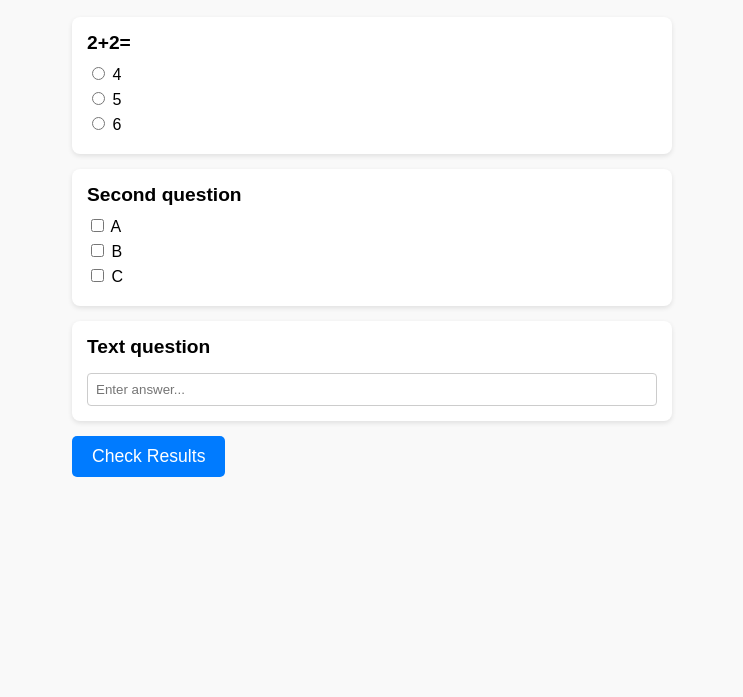
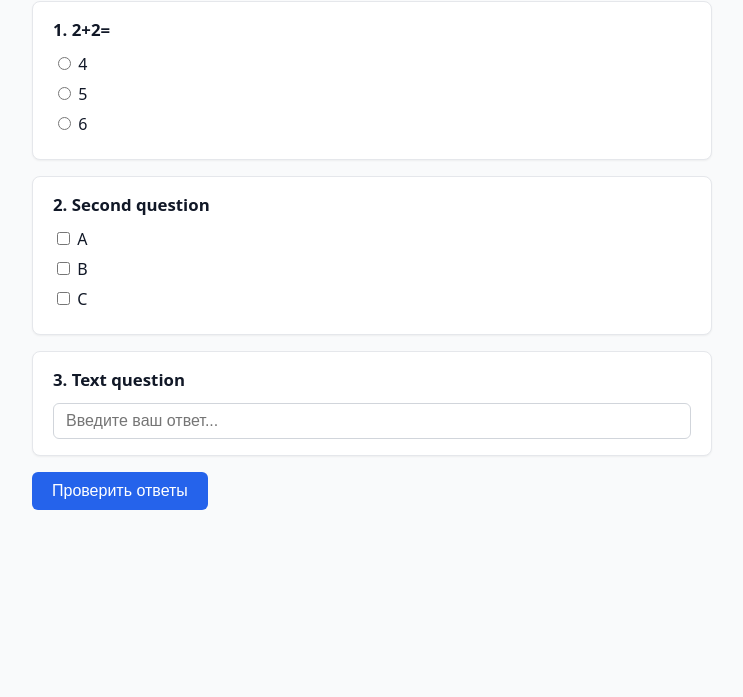
Before and after one commit to GeorgiaMan-coder/Nikolas-Jakson, a plain HTML site: page index.html.html in a window 1280 px wide. Shown: the part 103-800 px from the top of the page, without its empty margins (268-1011 px from the left). Drawn offline with Linux system fonts and the light colour scheme.

Commit message:
Update index.html.html

```diff
--- a/index.html.html
+++ b/index.html.html
@@ -1,196 +1,292 @@
 <!DOCTYPE html>
-<html lang="en">
+<html lang="ru">
 <head>
-    <!-- Кодировка страницы, чтобы русские буквы и спецсимволы отображались правильно -->
     <meta charset="UTF-8">
-    <!-- Заголовок вкладки браузера. В реальном проекте Java подставит сюда значение из директивы Title -->
-    <title>My title</title>
-
+    <title>Генератор тестов</title>
     <style>
-        /* --- БЛОК СТИЛЕЙ (CSS) --- */
-        /* Общие настройки для всей страницы */
-        body {
-            font-family: sans-serif; /* Шрифт без засечек */
-            max-width: 600px; /* Максимальная ширина страницы */
-            margin: 20px auto; /* Отступы сверху/снизу и выравнивание по центру */
-            padding: 20px;
-            background-color: #f9f9f9; /* Светло-серый фон */
+        /* Базовая тема (Style default) */
+        body.default {
+            font-family: system-ui, -apple-system, sans-serif;
+            max-width: 680px;
+            margin: 40px auto;
+            padding: 0 20px;
+            background-color: #f9fafb;
+            color: #111827;
         }
 
-        /* Стиль для блока каждого вопроса (белая карточка с тенью) */
-        .question-block {
-            background: white;
-            padding: 15px;
-            margin-bottom: 15px; /* Отступ между вопросами */
-            border-radius: 8px; /* Скругление углов */
-            box-shadow: 0 2px 5px rgba(0,0,0,0.1); /* Легкая тень */
+            body.default .question-card {
+                background: #ffffff;
+                border: 1px solid #e5e7eb;
+                border-radius: 8px;
+                padding: 16px 20px;
+                margin-bottom: 16px;
+                box-shadow: 0 1px 2px rgba(0, 0, 0, 0.05);
             }
 
-        /* Стиль для текста самого вопроса */
-        .question-text {
-            font-weight: bold; /* Жирный шрифт */
-            font-size: 1.2em; /* Чуть больше обычного текста */
-            margin-bottom: 10px;
+            body.default .question-title {
+                font-weight: 600;
+                margin-bottom: 12px;
+                font-size: 1.05rem;
             }
 
-        /* Стиль для вариантов ответов (чтобы они шли друг под другом) */
-        label {
+            body.default label {
                 display: block;
-            margin: 5px 0;
-            cursor: pointer; /* Курсор в виде руки при наведении */
+                margin: 8px 0;
+                cursor: pointer;
             }
 
-        /* Стиль для поля текстового ввода */
-        input[type="text"] {
+            body.default input[type="text"] {
                 width: 100%;
-            padding: 8px;
-            margin-top: 5px;
-            border: 1px solid #ccc; /* Серая рамка */
-            border-radius: 4px;
-            box-sizing: border-box; /* Чтобы padding не увеличивал ширину */
+                box-sizing: border-box;
+                padding: 8px 12px;
+                border: 1px solid #d1d5db;
+                border-radius: 6px;
+                font-size: 1rem;
             }
 
-        /* Стиль для кнопки проверки */
-        button {
-            background-color: #007bff; /* Синий цвет */
-            color: white; /* Белый текст */
+            body.default button {
+                background-color: #2563eb;
+                color: white;
+                border: none;
                 padding: 10px 20px;
-            border: none; /* Убираем рамку */
-            border-radius: 5px;
+                font-size: 1rem;
+                border-radius: 6px;
                 cursor: pointer;
-            font-size: 1.1em;
             }
 
-            /* Эффект при наведении на кнопку */
-            button:hover {
-                background-color: #0056b3; /* Темно-синий цвет */
+                body.default button:hover {
+                    background-color: #1d4ed8;
                 }
 
-        /* Общие стили для блока с результатом */
-        .result {
-            margin-top: 20px;
-            padding: 15px;
-            border-radius: 5px;
-            font-weight: bold;
-            text-align: center;
+        /* Темная тема (если указать Style dark) */
+        body.dark {
+            font-family: system-ui, sans-serif;
+            max-width: 680px;
+            margin: 40px auto;
+            padding: 0 20px;
+            background-color: #111827;
+            color: #f3f4f6;
         }
 
-        /* Стиль, если пользователь ответил на всё правильно (зеленый) */
-        .correct {
-            background-color: #d4edda;
-            color: #155724;
-            border: 1px solid #c3e6cb;
+            body.dark .question-card {
+                background: #1f2937;
+                border: 1px solid #374151;
+                border-radius: 8px;
+                padding: 16px 20px;
+                margin-bottom: 16px;
             }
 
-        /* Стиль, если есть ошибки (красный) */
+        /* Индикация проверки */
+        .correct {
+            border-left: 5px solid #16a34a !important;
+        }
+
         .incorrect {
-            background-color: #f8d7da;
-            color: #721c24;
-            border: 1px solid #f5c6cb;
+            border-left: 5px solid #dc2626 !important;
+        }
+
+        #result {
+            margin-top: 20px;
+            font-weight: bold;
+            font-size: 1.2rem;
         }
     </style>
 </head>
 <body>
 
-    <!-- Главный заголовок теста. В реальном проекте Java подставит сюда значение из директивы H1 -->
-    <h1>Super Test</h1>
-
-    <!-- Начало формы -->
-    <form id="quizForm">
-
-        <!-- ВОПРОС 1: Одиночный выбор (тип r) -->
-        <!-- Атрибут data-type="r" - это просто метка для нас, чтобы понимать тип вопроса -->
-        <div class="question-block" data-type="r">
-            <div class="question-text">2+2=</div>
-
-            <!-- name="q1" объединяет эти радио-кнопки в одну группу. Можно выбрать только одну -->
-            <!-- value="4" - это значение, которое отправится при проверке -->
-            <label><input type="radio" name="q1" value="4"> 4</label>
-            <label><input type="radio" name="q1" value="5"> 5</label>
-            <label><input type="radio" name="q1" value="6"> 6</label>
-        </div>
-
-        <!-- ВОПРОС 2: Множественный выбор (тип c) -->
-        <div class="question-block" data-type="c">
-            <div class="question-text">Second question</div>
-
-            <!-- Здесь type="checkbox" позволяет выбрать несколько вариантов -->
-            <label><input type="checkbox" name="q2" value="A"> A</label>
-            <label><input type="checkbox" name="q2" value="B"> B</label>
-            <label><input type="checkbox" name="q2" value="C"> C</label>
-        </div>
-
-        <!-- ВОПРОС 3: Текстовый ввод (тип t) -->
-        <div class="question-block" data-type="t">
-            <div class="question-text">Text question</div>
-            <!-- Обычное текстовое поле для ввода -->
-            <input type="text" name="q3" placeholder="Enter answer...">
-        </div>
-
-        <!-- Кнопка проверки. type="button" чтобы страница не перезагружалась -->
-        <button type="button" onclick="checkAnswers()">Check Results</button>
-
-        <!-- Блок для вывода результата (изначально скрыт, style="display:none") -->
-        <div id="result" class="result" style="display:none;"></div>
-    </form>
+    <!-- Контейнер для сгенерированного теста -->
+    <div id="quiz-app"></div>
 
     <script>
-                /* --- БЛОК ЛОГИКИ (JAVASCRIPT) --- */
-
-                /*
-                 * В реальном проекте Java автоматически сгенерирует этот объект на основе DSL-файла.
-                 * Сейчас мы вписали ответы вручную для теста.
-                 * Ключи (q1, q2, q3) соответствуют атрибутам name в HTML выше.
+            /**
+             * Парсер DSL в структурированный объект теста
              */
-                const correctAnswers = {
-                    q1: "4",          // Для одиночного выбора правильный ответ - строка "4"
-                    q2: ["B", "C"],   // Для множественного выбора - массив правильных ответов
-                    q3: "My answer"   // Для текстового ввода - строка "My answer"
+            function parseQuizDSL(dslText) {
+              const lines = dslText.split('\n').map(line => line.trim()).filter(Boolean);
+              const quiz = {
+                title: 'Тест',
+                h1: 'Тестирование',
+                style: 'default',
+                questions: []
               };
 
-                // Функция, которая вызывается при нажатии на кнопку
-                function checkAnswers() {
-                    let score = 0; // Счетчик правильных ответов
-                    let total = Object.keys(correctAnswers).length; // Общее количество вопросов
+              let currentQuestion = null;
 
-                    // --- ПРОВЕРКА ВОПРОСА 1 (Одиночный выбор) ---
-                    // Ищем выбранную радио-кнопку (checked) с именем q1
-                    const q1Selected = document.querySelector('input[name="q1"]:checked');
-                    // Если кнопка выбрана И ее значение совпадает с правильным - добавляем балл
-                    if (q1Selected && q1Selected.value === correctAnswers.q1) {
-                        score++;
+              for (const line of lines) {
+                // 1. Обработка метаданных
+                if (line.startsWith('Title ')) {
+                  quiz.title = line.slice(6).trim();
+                } else if (line.startsWith('H1 ')) {
+                  quiz.h1 = line.slice(3).trim();
+                } else if (line.startsWith('Style ')) {
+                  quiz.style = line.slice(6).trim();
+                }
+                // 2. Начало нового вопроса: "? Текст вопроса r|c|t"
+                else if (line.startsWith('?')) {
+                  const match = line.match(/^\?\s+(.+?)\s+([rct])$/);
+                  if (match) {
+                    currentQuestion = {
+                      text: match[1].trim(),
+                      type: match[2],
+                      options: [],
+                      answer: ''
+                    };
+                    quiz.questions.push(currentQuestion);
+                  }
+                }
+                // 3. Варианты ответа для r и c: "- Вариант [+] [e]"
+                else if (line.startsWith('-') && currentQuestion) {
+                  let content = line.slice(1).trim();
+                  let isEnd = false;
+                  let isCorrect = false;
+
+                  // Проверяем маркер конца блока вариантов 'e' (учитывая слитное "+e" и раздельное "+ e")
+                  if (content.endsWith('e')) {
+                    isEnd = true;
+                    content = content.slice(0, -1).trim();
                   }
 
-                    // --- ПРОВЕРКА ВОПРОСА 2 (Множественный выбор) ---
-                    // Собираем все выбранные чекбоксы с именем q2 в массив
-                    const q2Selected = Array.from(document.querySelectorAll('input[name="q2"]:checked')).map(cb => cb.value);
-                    const q2Correct = correctAnswers.q2;
-
-                    // Сортируем оба массива и склеиваем в строку, чтобы сравнить независимо от порядка нажатия
-                    // Например, если выбран B и C, будет "B,C". И правильный тоже "B,C". Они совпадут.
-                    if (q2Selected.sort().join(',') === q2Correct.sort().join(',')) {
-                        score++;
+                  // Проверяем маркер правильного ответа '+'
+                  if (content.endsWith('+')) {
+                    isCorrect = true;
+                    content = content.slice(0, -1).trim();
                   }
 
-                    // --- ПРОВЕРКА ВОПРОСА 3 (Текстовый ввод) ---
-                    const q3Input = document.querySelector('input[name="q3"]');
-                    // trim() убирает лишние пробелы в начале и конце строки (чтобы " ответ " считалось как "ответ")
-                    if (q3Input.value.trim() === correctAnswers.q3) {
-                        score++;
+                  currentQuestion.options.push({
+                    text: content,
+                    correct: isCorrect
+                  });
+
+                  if (isEnd) {
+                    currentQuestion = null;
+                  }
+                }
+                // 4. Правильный ответ для текстового поля: "_ Ответ"
+                else if (line.startsWith('_') && currentQuestion && currentQuestion.type === 't') {
+                  currentQuestion.answer = line.slice(1).trim();
+                  currentQuestion = null;
+                }
               }
 
-                    // --- ВЫВОД РЕЗУЛЬТАТА ---
-                    const resultDiv = document.getElementById('result');
-                    resultDiv.style.display = 'block'; // Показываем блок с результатом
-                    resultDiv.innerHTML = `You answered ${score} out of ${total} questions correctly.`;
+              return quiz;
+            }
 
-                    // Меняем цвет блока в зависимости от результата
-                    if (score === total) {
-                        resultDiv.className = 'result correct'; // Зеленый, если всё верно
+            /**
+             * Генератор HTML-формы на основе разобранного объекта
+             */
+            function renderQuiz(dslText, containerId) {
+              const quizData = parseQuizDSL(dslText);
+              const container = document.getElementById(containerId);
+
+              // Применяем метаданные
+              document.title = quizData.title;
+              document.body.className = quizData.style;
+
+              container.innerHTML = '';
+
+              const heading = document.createElement('h1');
+              heading.textContent = quizData.h1;
+              container.appendChild(heading);
+
+              const form = document.createElement('form');
+
+              quizData.questions.forEach((q, qIndex) => {
+                const card = document.createElement('div');
+                card.className = 'question-card';
+                card.id = `q-card-${qIndex}`;
+
+                const title = document.createElement('div');
+                title.className = 'question-title';
+                title.textContent = `${qIndex + 1}. ${q.text}`;
+                card.appendChild(title);
+
+                if (q.type === 'r' || q.type === 'c') {
+                  const inputType = q.type === 'r' ? 'radio' : 'checkbox';
+                  q.options.forEach((opt, optIndex) => {
+                    const label = document.createElement('label');
+                    const input = document.createElement('input');
+                    input.type = inputType;
+                    input.name = `question_${qIndex}`;
+                    input.value = optIndex;
+
+                    label.appendChild(input);
+                    label.append(` ${opt.text}`);
+                    card.appendChild(label);
+                  });
+                } else if (q.type === 't') {
+                  const input = document.createElement('input');
+                  input.type = 'text';
+                  input.name = `question_${qIndex}`;
+                  input.placeholder = 'Введите ваш ответ...';
+                  card.appendChild(input);
+                }
+
+                form.appendChild(card);
+              });
+
+              const submitBtn = document.createElement('button');
+              submitBtn.type = 'submit';
+              submitBtn.textContent = 'Проверить ответы';
+              form.appendChild(submitBtn);
+
+              const resultBox = document.createElement('div');
+              resultBox.id = 'result';
+              form.appendChild(resultBox);
+
+              // Логика проверки результатов при отправке формы
+              form.addEventListener('submit', (e) => {
+                e.preventDefault();
+                let score = 0;
+
+                quizData.questions.forEach((q, qIndex) => {
+                  const card = document.getElementById(`q-card-${qIndex}`);
+                  card.classList.remove('correct', 'incorrect');
+                  let isQuestionCorrect = false;
+
+                  if (q.type === 'r' || q.type === 'c') {
+                    const inputs = form.querySelectorAll(`input[name="question_${qIndex}"]`);
+                    isQuestionCorrect = Array.from(inputs).every((input, idx) => {
+                      return input.checked === q.options[idx].correct;
+                    });
+                  } else if (q.type === 't') {
+                    const input = form.querySelector(`input[name="question_${qIndex}"]`);
+                    const userVal = input.value.trim().toLowerCase();
+                    const correctVal = q.answer.trim().toLowerCase();
+                    isQuestionCorrect = userVal === correctVal && correctVal !== '';
+                  }
+
+                  if (isQuestionCorrect) {
+                    score++;
+                    card.classList.add('correct');
                   } else {
-                        resultDiv.className = 'result incorrect'; // Красный, если есть ошибки
+                    card.classList.add('incorrect');
                   }
+                });
+
+                resultBox.textContent = `Результат: ${score} из ${quizData.questions.length}`;
+              });
+
+              container.appendChild(form);
             }
+
+            // --- Пример запуска с кодом из вашего задания ---
+            const dslSource = `
+Title My title
+H1 Super Test
+Style default
+? 2+2= r
+- 4 +
+- 5
+- 6 e
+? Second question c
+- A
+- B +
+- C +e
+? Text question t
+_ My answer
+            `;
+
+            renderQuiz(dslSource, 'quiz-app');
     </script>
 </body>
 </html>
```
Lines whose indentation alone changed are shown as unchanged.
